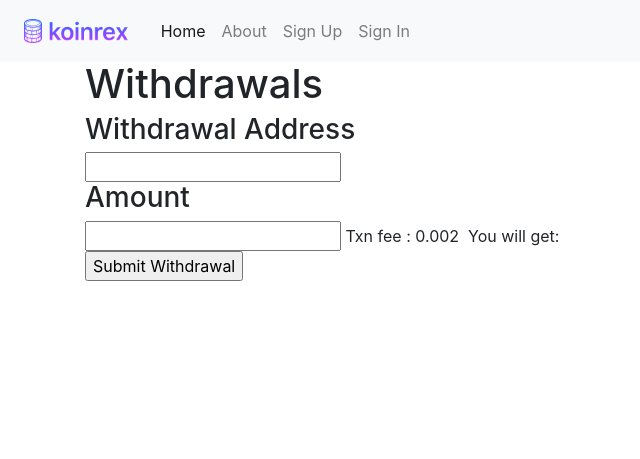
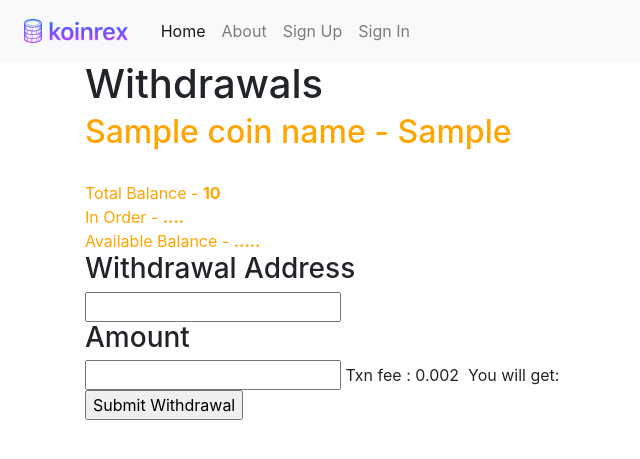
Before and after one commit to omporter/Koinrex, a Django app: template moneybag/templates/moneybag/wallet_withdrawal.html in a window 1280 px wide. Shown: the top 459 px of the page, without its empty margins (0-640 px from the left). Run offline with Django 3.2, Linux system fonts and the light colour scheme; the template is opened without the code that fills it: most values are stand-ins (such as "Sample title", 1, 10 or a date in 2020); some libraries are stand-ins or nearby versions.

Commit message:
added the html changes to the withdrawal page

```diff
--- a/moneybag/templates/moneybag/wallet_withdrawal.html
+++ b/moneybag/templates/moneybag/wallet_withdrawal.html
@@ -3,11 +3,34 @@
 {% block title %}Wallet - Withdrawals {%endblock title%}
 {% block content %}
 <h1>Withdrawals</h1>
+
+{% if coin_ticker == 'LTC' %}
+	<style type="text/css">
+	.coins{
+		color: green;
+	}
+	</style>
+{% else %}
+	<style type="text/css">
+	.coins{
+		color: orange;
+	}
+	</style>
+{%endif%}
+
+
+
+<div class="content coins">
+	<h2>{{coin_name}} - {{coin_ticker}}</h2><br>
+	Total Balance - <strong>{{balance}}</strong><br>
+	In Order - <strong>....</strong><br>
+	Available Balance - <strong>.....</strong><br>
+</div>
 <div class="content">
 <h3>Withdrawal Address</h3>
-<input type="text" name="withdrawal_address">
+<input type="text" name="withdrawal_address" required>
 <h3>Amount</h3>
-<input type="text" name="withdrawal_amount">
+<input type="text" name="withdrawal_amount" required>
 
 Txn fee : 0.002 &nbsp;You will get:
 <br>
```
